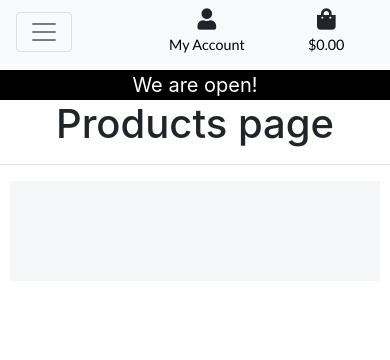
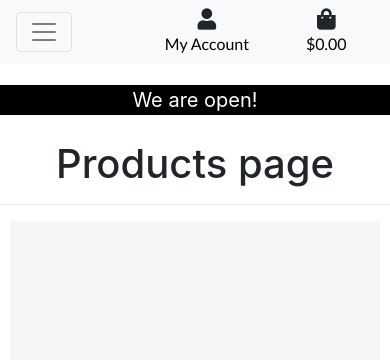
Before and after one commit to Code-Institute-Submissions/molacuizine, a Django app: page /products/ in a window 390 px wide. Shown: the top 360 px of the page. Run offline with Django 3.2, Linux system fonts and the light colour scheme; data that the repository does not hold is empty; some libraries are stand-ins or nearby versions.

Commit message:
Adjust height of product title smaller screens

```diff
--- a/products/static/products/css/products.css
+++ b/products/static/products/css/products.css
@@ -1,5 +1,5 @@
 .container {
-    height: 150px;
+    height: 180px;
     width: 95% !important;
 }
 
@@ -50,6 +50,6 @@ img {
 
 @media (max-width: 991px) {
     .container {
-        height: 100px;
+        height: 140px;
     }
 }
--- a/static/css/base.css
+++ b/static/css/base.css
@@ -11,13 +11,14 @@
     color: black;
     font-weight: 500;
     text-decoration: none !important;
-    font-size: 0.9rem;
+    font-size: 1rem;
 }
 
 .bottom-nav {
     z-index: 1;
     top: 70px;
     background: white;
+    padding-top: 15px;
 }
 
 .dropdown-menu {
```
